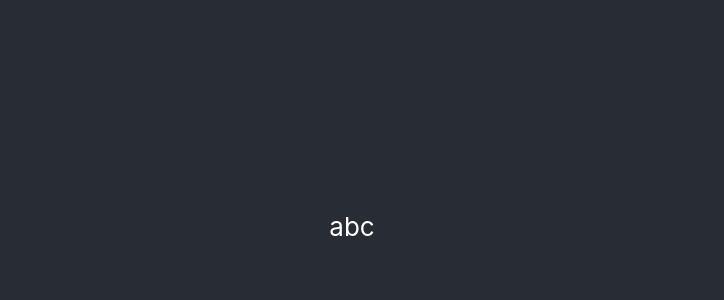
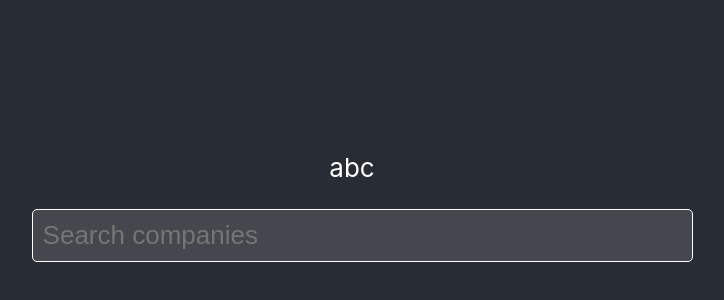
Before and after one commit to vsramalwan/search-app, a React (Create React App) app: page / in a window 1280 px wide. Shown: the part 174-474 px from the top of the page, without its empty margins (288-1012 px from the left). Built offline with nearby package versions, Linux system fonts and the light colour scheme; data requests are answered from the project's data file.

Commit message:
feat: search with debounce

```diff
--- a/src/App.tsx
+++ b/src/App.tsx
@@ -1,8 +1,11 @@
 import { useEffect, useState } from "react";
 import "./App.css";
+import Quote from "./client/components/Quote/Quote";
+import { SearchBar } from "./client/components/SearchBar/SearchBar";
 
 function App() {
   const [data, setData] = useState([]);
+  const [quotes, setQuotes] = useState([]);
   useEffect(() => {
     // eslint-disable-next-line @typescript-eslint/no-floating-promises
     fetch("/companies")
@@ -10,11 +13,31 @@ function App() {
       .then((d: any) => setData(d));
   }, []);
 
+  const handleSearchSubmit = async (term: string) => {
+    const response = await fetch(
+      `https://animechan.vercel.app/api/quotes/anime?title=${term}`
+    );
+    const quotesArray = await response.json();
+    setQuotes(quotesArray);
+  };
+
+  const handleClearResults = () => setQuotes([]);
+
+  const renderedQuotes = quotes.map((quote, i) => (
+    <Quote quote={quote} key={i} />
+  ));
+
   return (
     <div className="App">
       <header className="App-header">
         {/* @ts-expect-error */}
         <p>{!data ? "Loading..." : data[0]?.name}</p>
+        <SearchBar
+          // eslint-disable-next-line @typescript-eslint/no-misused-promises
+          onSearchSubmit={(term: string) => handleSearchSubmit(term)}
+          onClearResults={handleClearResults}
+        />
+        <div className="main-content">{renderedQuotes}</div>
       </header>
     </div>
   );
--- /dev/null
+++ b/src/client/components/Quote/Quote.css
@@ -0,0 +1,19 @@
+.quote-container {
+  border-bottom: 1px solid grey;
+  padding-top: 2%;
+}
+
+.quote {
+  font-style: italic;
+  font-size: 1.2em;
+}
+
+.quote-author {
+  color: lightgray;
+  font-size: 0.9em;
+}
+
+.highlight {
+  font-weight: bold;
+  color: aquamarine;
+}
--- /dev/null
+++ b/src/client/components/Quote/Quote.tsx
@@ -0,0 +1,19 @@
+import "./Quote.css";
+
+const Quote = ({
+  quote,
+}: {
+  quote: { quote: string; character: string; anime: string };
+}) => (
+  <div className="quote-container">
+    <p className="quote">"{quote.quote}"</p>
+    <p className="quote-author">
+      Quote by
+      <span className="highlight"> {quote.character} </span>
+      from
+      <span className="highlight"> {quote.anime}</span>
+    </p>
+  </div>
+);
+
+export default Quote;
--- /dev/null
+++ b/src/client/components/SearchBar/SearchBar.css
@@ -0,0 +1,25 @@
+.searchbar {
+  width: 50%;
+  padding: 5%;
+  padding-top: 0;
+}
+
+.searchbar-input {
+  width: 100%;
+  padding: 1.5%;
+  border-radius: 5px;
+  border: solid 1px white;
+  background-color: rgba(255, 255, 255, 0.13);
+  color: white;
+  font-size: 1em;
+}
+
+.searchbar-input:focus {
+  border: solid 1px aquamarine;
+}
+
+@media only screen and (max-width: 480px) {
+  .searchbar-input {
+    padding: 5%;
+  }
+}
--- /dev/null
+++ b/src/client/components/SearchBar/SearchBar.tsx
@@ -0,0 +1,40 @@
+import { useEffect, useState } from "react";
+import "./SearchBar.css";
+
+export const SearchBar = ({
+  onSearchSubmit,
+  onClearResults,
+}: {
+  onSearchSubmit: (s: string) => void;
+  onClearResults: VoidFunction;
+}) => {
+  const [searchTerm, setSearchTerm] = useState("");
+  const [debouncedTerm, setDebouncedTerm] = useState(searchTerm);
+
+  useEffect(() => {
+    if (searchTerm !== "") {
+      onSearchSubmit(searchTerm);
+    } else {
+      // eslint-disable-next-line no-use-before-define
+      onClearResults();
+    }
+  }, [searchTerm]);
+
+  // update 'term' value after 1 second from the last update of 'debouncedTerm'
+  useEffect(() => {
+    const timer = setTimeout(() => setSearchTerm(debouncedTerm), 1000);
+    return () => clearTimeout(timer);
+  }, [debouncedTerm]);
+
+  return (
+    <div className="searchbar">
+      <input
+        className="searchbar-input"
+        onChange={(e) => setDebouncedTerm(e.target.value)}
+        placeholder="Search companies"
+        type="text"
+        value={debouncedTerm}
+      />
+    </div>
+  );
+};
```
Also changed, not shown: 1 other file (tests, documents, lock files or other folders).
